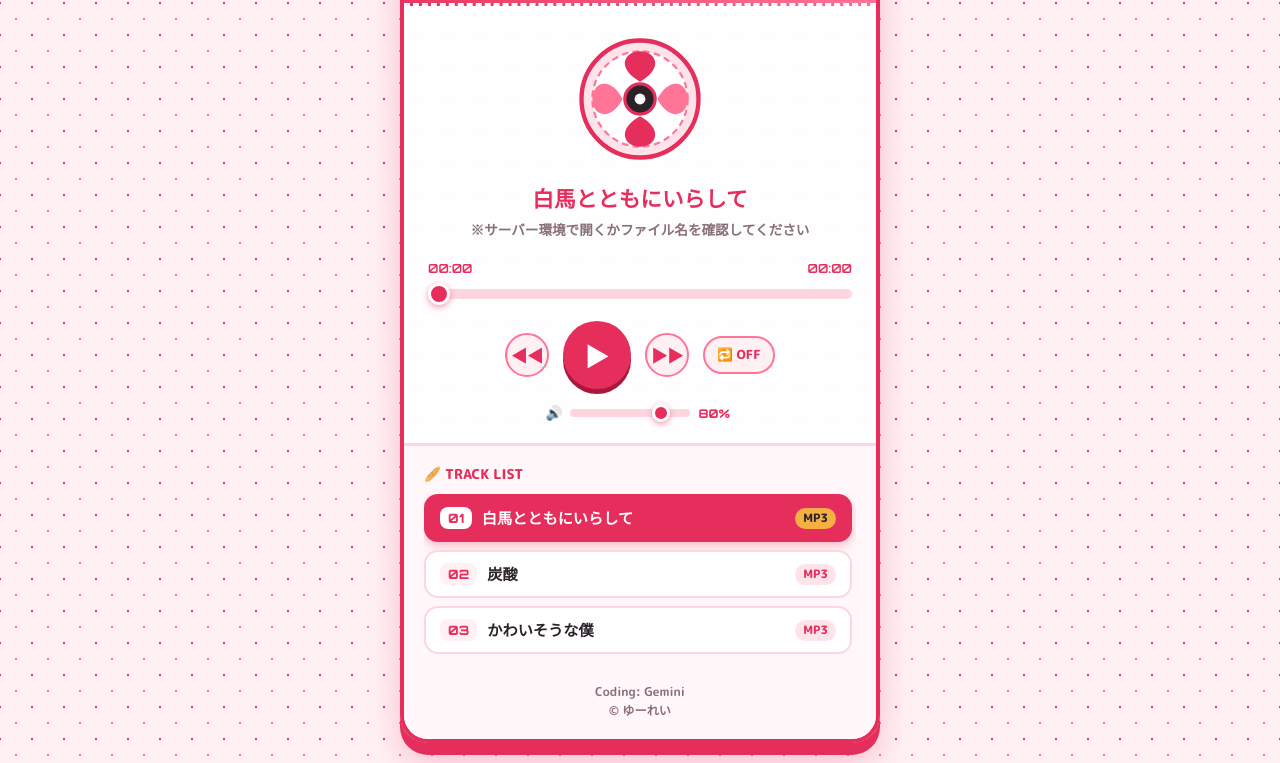
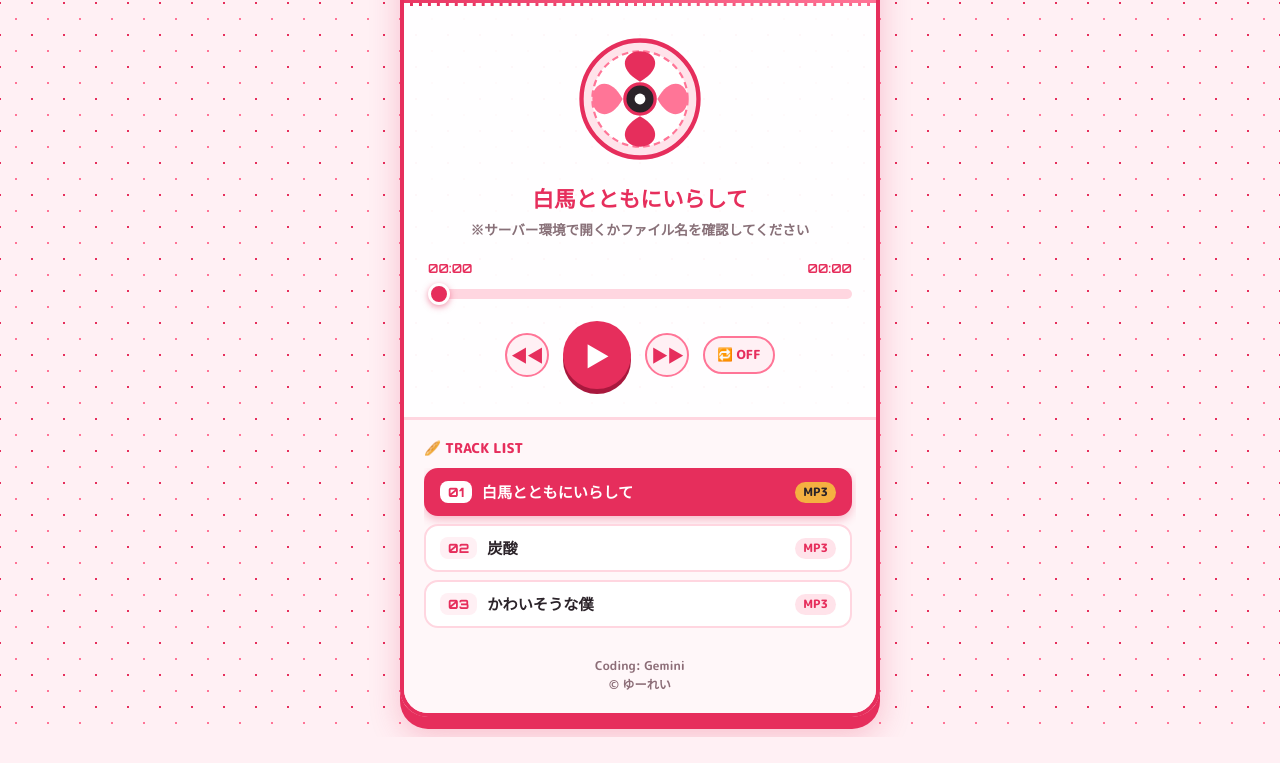
Before and after one commit to Ghost7318/music, a plain HTML site: page index.html in a window 1280 px wide. Shown: the part 93-856 px from the top of the page. After the commit the page ends 830 px from the top, so only its background shows below. Drawn offline with Linux system fonts and the light colour scheme; no server answers.

Commit message:
index.html を更新

```diff
--- a/index.html
+++ b/index.html
@@ -248,34 +248,6 @@
       box-shadow: 0 2px 0 #a8183d;
     }
 
-    .volume-box {
-      display: flex;
-      align-items: center;
-      justify-content: center;
-      gap: 8px;
-      margin-top: 14px;
-      font-size: 0.85rem;
-      color: var(--teto-crimson);
-      font-weight: 800;
-    }
-
-    .volume-box input[type="range"] {
-      width: 120px;
-      height: 8px;
-    }
-
-    .volume-box input[type="range"]::-webkit-slider-thumb {
-      width: 18px;
-      height: 18px;
-    }
-
-    .volume-val {
-      font-family: 'Orbitron', sans-serif;
-      font-size: 0.75rem;
-      min-width: 36px;
-      text-align: left;
-    }
-
     .playlist-section {
       background: #fff7f9;
       border-top: 3px solid #ffd6e0;
@@ -434,13 +406,6 @@
         <button class="btn btn-sub" id="nextBtn" title="次の曲">▶▶</button>
         <button class="btn btn-sub btn-loop" id="loopBtn" title="ループ切替">🔁 OFF</button>
       </div>
-
-      <!-- 音量 -->
-      <div class="volume-box">
-        <span id="volIcon">🔊</span>
-        <input type="range" id="volumeBar" min="0" max="100" step="1" value="80">
-        <span class="volume-val" id="volumeVal">80%</span>
-      </div>
     </div>
 
     <!-- プレイリスト -->
@@ -520,9 +485,6 @@
     const nextBtn = document.getElementById("nextBtn");
     const loopBtn = document.getElementById("loopBtn");
     const seekBar = document.getElementById("seekBar");
-    const volumeBar = document.getElementById("volumeBar");
-    const volumeVal = document.getElementById("volumeVal");
-    const volIcon = document.getElementById("volIcon");
     const currentTimeEl = document.getElementById("currentTime");
     const durationTimeEl = document.getElementById("durationTime");
     const currentTitleEl = document.getElementById("currentTitle");
@@ -632,7 +594,6 @@
         const blob = await response.blob();
         currentBlobUrl = URL.createObjectURL(blob);
         audio.src = currentBlobUrl;
-        applyVolume();
         currentMemoEl.textContent = song.memo || "STREAMING ONLY";
 
         if (autoPlay) {
@@ -646,22 +607,8 @@
       }
     }
 
-    function applyVolume() {
-      const percent = Number(volumeBar.value);
-      audio.volume = Math.max(0, Math.min(1, percent / 100));
-      volumeVal.textContent = `${percent}%`;
-      if (percent === 0) {
-        volIcon.textContent = "🔇";
-      } else if (percent < 50) {
-        volIcon.textContent = "🔉";
-      } else {
-        volIcon.textContent = "🔊";
-      }
-    }
-
     function playSong() {
       if (!audio.src) return;
-      applyVolume();
       audio.play().then(() => {
         isPlaying = true;
         playBtn.textContent = "❚❚";
@@ -684,7 +631,6 @@
       }
     }
 
-    // ブラウザ側の再生・一時停止イベントとUIを同期
     audio.addEventListener("play", () => {
       isPlaying = true;
       playBtn.textContent = "❚❚";
@@ -767,10 +713,6 @@
       }
     });
 
-    volumeBar.addEventListener("input", applyVolume);
-    volumeBar.addEventListener("change", applyVolume);
-
-    // 画面復帰時に再生状態とUIを同期
     document.addEventListener("visibilitychange", () => {
       if (document.visibilityState === "visible") {
         const actuallyPlaying = !audio.paused && !audio.ended;
@@ -783,7 +725,6 @@
     // 初期化
     generateEmojiIcons();
     setupMediaSessionHandlers();
-    applyVolume();
     if (SONGS.length > 0) {
       loadSong(0, false);
     }
```
